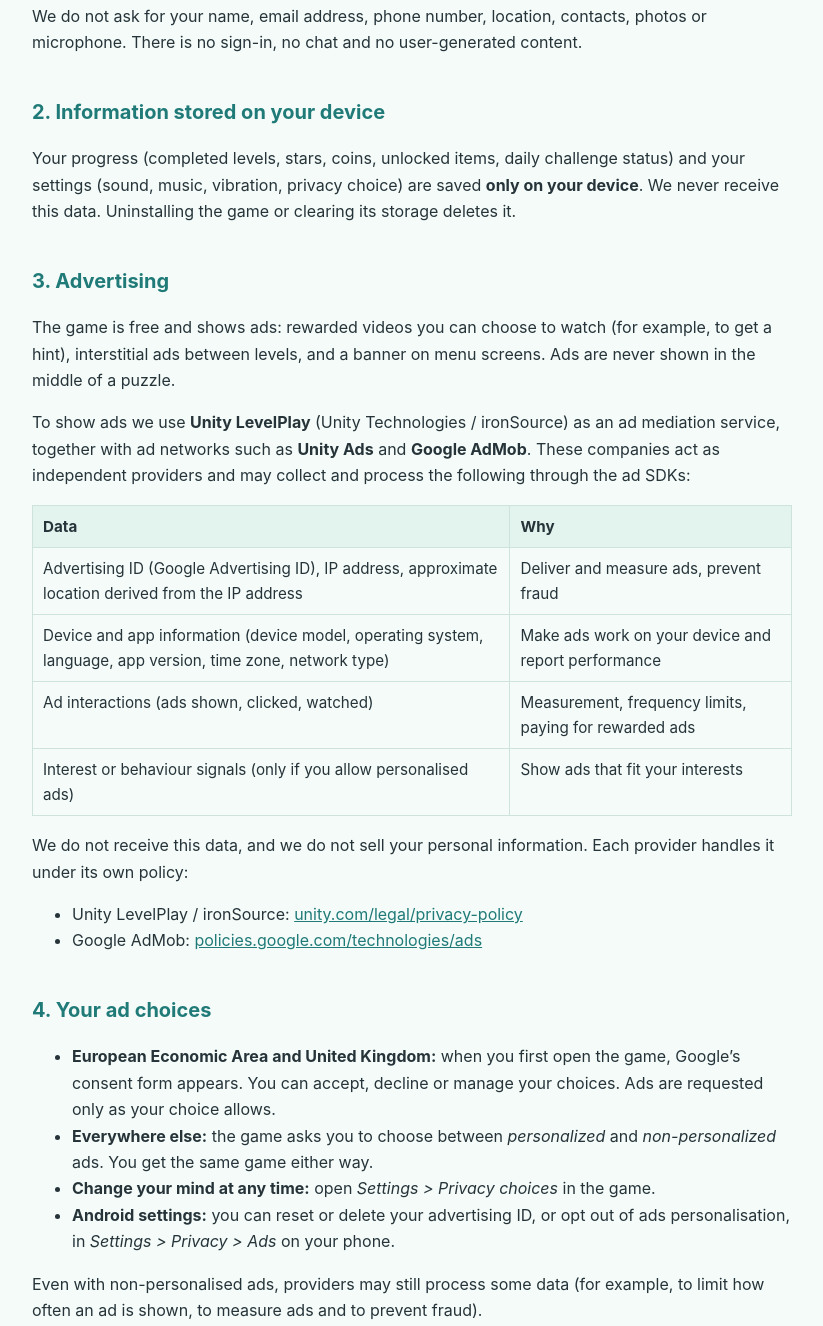
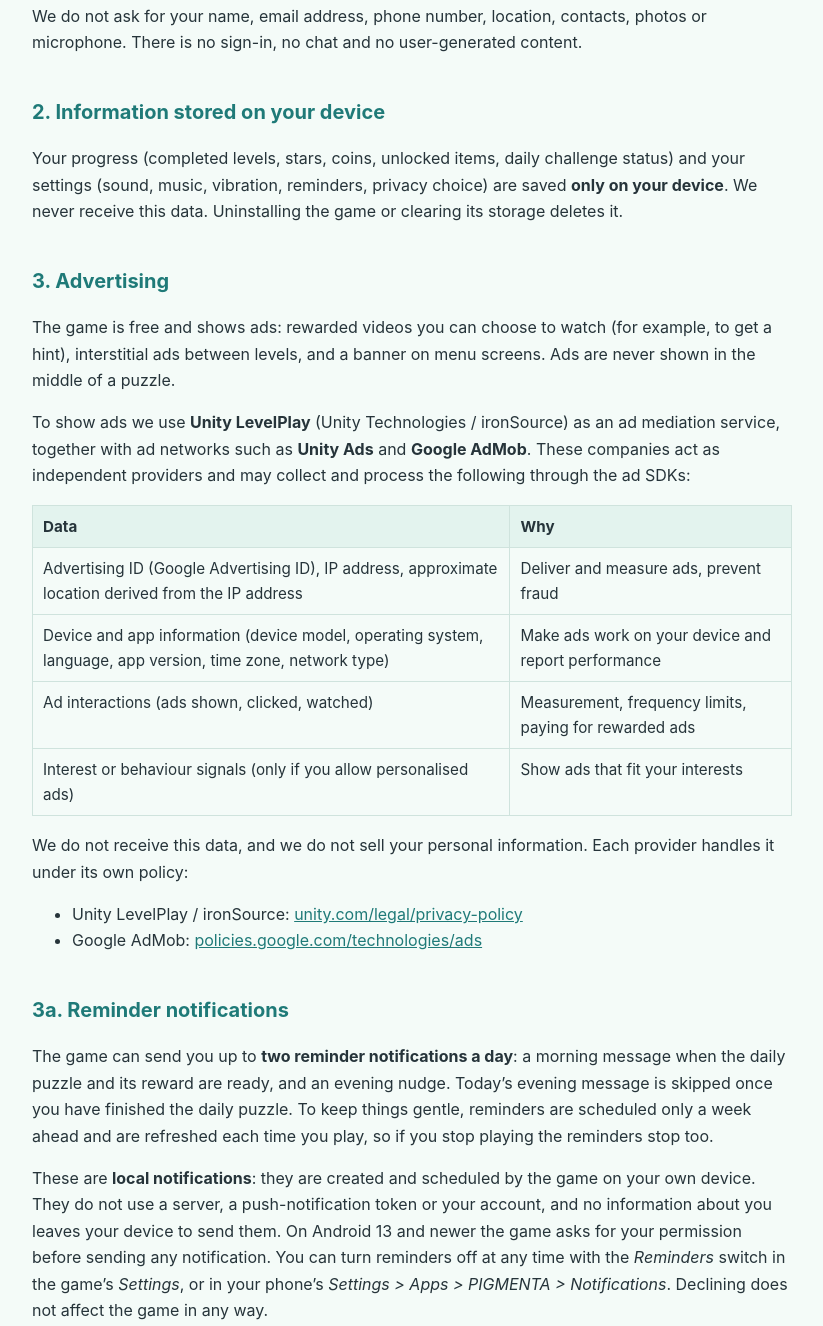
Before and after one commit to DeltaL0rd/DeltaL0rd.github.io, a plain HTML site: page pigmenta/privacy.html in a window 1280 px wide. Shown: the part 341-1667 px from the top of the page, without its empty margins (228-1051 px from the left). Drawn offline with Linux system fonts and the light colour scheme.

Commit message:
Updated the privacy policy for Pigmenta game

```diff
--- a/pigmenta/privacy.html
+++ b/pigmenta/privacy.html
@@ -28,7 +28,7 @@
 <p>We do not ask for your name, email address, phone number, location, contacts, photos or microphone. There is no sign-in, no chat and no user-generated content.</p>
 
 <h2>2. Information stored on your device</h2>
-<p>Your progress (completed levels, stars, coins, unlocked items, daily challenge status) and your settings (sound, music, vibration, privacy choice) are saved <strong>only on your device</strong>. We never receive this data. Uninstalling the game or clearing its storage deletes it.</p>
+<p>Your progress (completed levels, stars, coins, unlocked items, daily challenge status) and your settings (sound, music, vibration, reminders, privacy choice) are saved <strong>only on your device</strong>. We never receive this data. Uninstalling the game or clearing its storage deletes it.</p>
 
 <h2>3. Advertising</h2>
 <p>The game is free and shows ads: rewarded videos you can choose to watch (for example, to get a hint), interstitial ads between levels, and a banner on menu screens. Ads are never shown in the middle of a puzzle.</p>
@@ -45,6 +45,10 @@
   <li>Unity LevelPlay / ironSource: <a href="https://unity.com/legal/privacy-policy">unity.com/legal/privacy-policy</a></li>
   <li>Google AdMob: <a href="https://policies.google.com/technologies/ads">policies.google.com/technologies/ads</a></li>
 </ul>
+
+<h2>3a. Reminder notifications</h2>
+<p>The game can send you up to <strong>two reminder notifications a day</strong>: a morning message when the daily puzzle and its reward are ready, and an evening nudge. Today’s evening message is skipped once you have finished the daily puzzle. To keep things gentle, reminders are scheduled only a week ahead and are refreshed each time you play, so if you stop playing the reminders stop too.</p>
+<p>These are <strong>local notifications</strong>: they are created and scheduled by the game on your own device. They do not use a server, a push-notification token or your account, and no information about you leaves your device to send them. On Android 13 and newer the game asks for your permission before sending any notification. You can turn reminders off at any time with the <em>Reminders</em> switch in the game’s <em>Settings</em>, or in your phone’s <em>Settings &gt; Apps &gt; PIGMENTA &gt; Notifications</em>. Declining does not affect the game in any way.</p>
 
 <h2>4. Your ad choices</h2>
 <ul>
```
